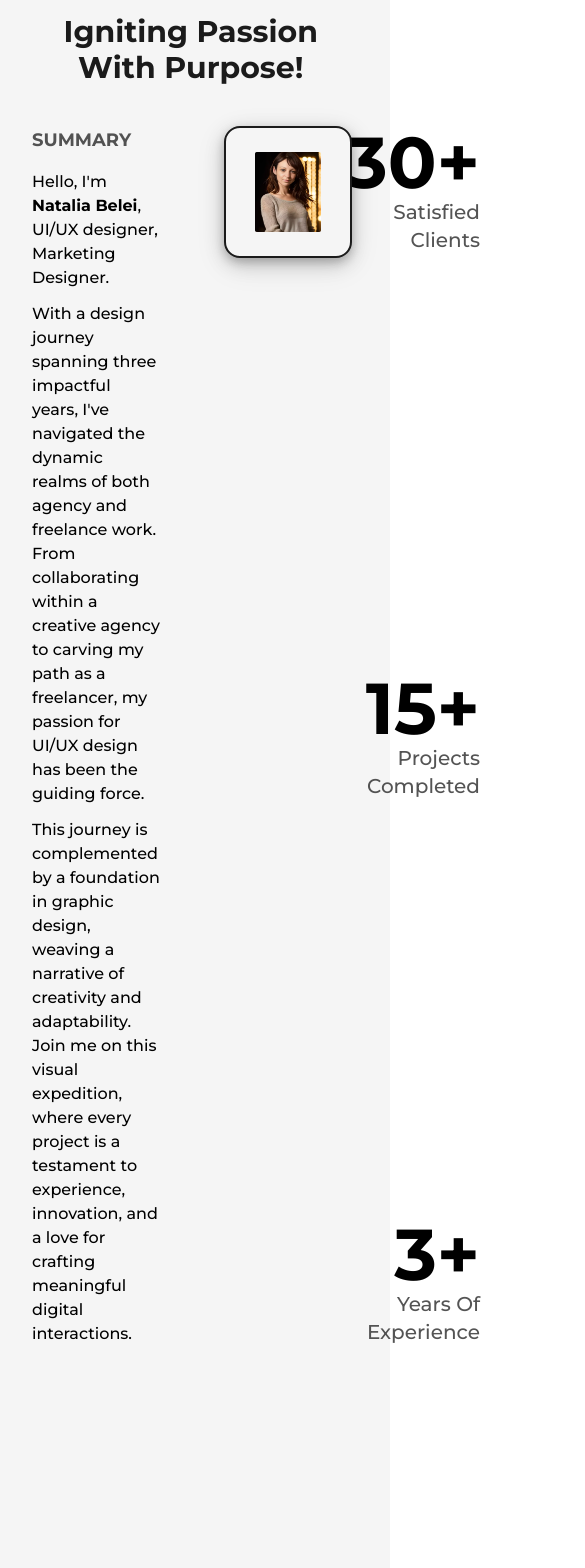
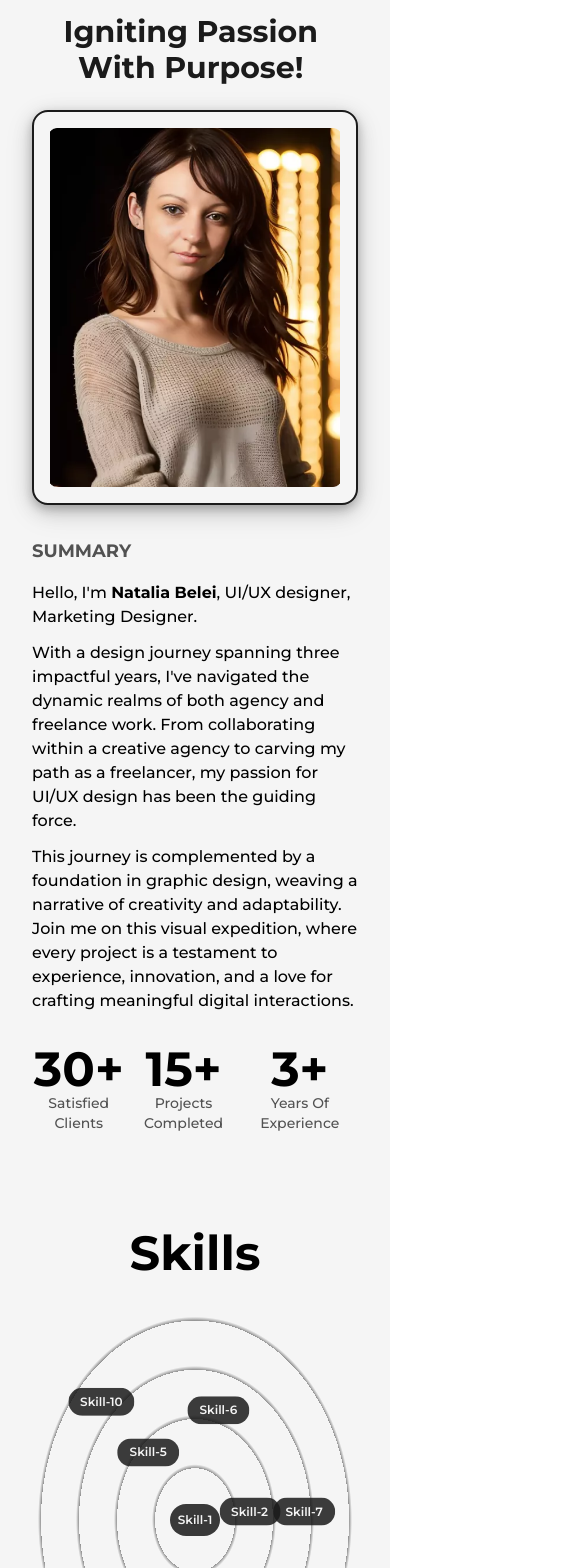
Before and after one commit to natalia-belei/natalia-belei.github.io, a Next.js app in the folder reactportfolio/: page /about in a window 390 px wide. Shown: the part 180-1748 px from the top of the page, 585 px wide, since content can reach past the window. Built offline with nearby package versions, Linux system fonts and the light colour scheme.

Commit message:
Enhance responsiveness of the About page layout

```diff
--- a/reactportfolio/data-config/skills.js
+++ b/reactportfolio/data-config/skills.js
@@ -1,3 +1,10 @@
+export const skillsConfig = {
+    baseRadius: 14, // change this to the radius of the innermost circle
+    numCircles: 2, // change this to the number of circles you want
+    circleSpacing: 14, // increase this value to avoid overlap
+    randomnessFactor: 0.04, // adjust this value to increase or decrease the amount of randomness
+};
+
 export const skillsData = [
     { id: 1, name: "Skill-1" },
     { id: 2, name: "Skill-2" },
--- a/reactportfolio/src/components/LiIcon.js
+++ b/reactportfolio/src/components/LiIcon.js
@@ -1,15 +1,17 @@
-import React from 'react'
-import { motion, useScroll } from "framer-motion"
+import React from 'react';
+import PropTypes from 'prop-types';
+import { motion, useScroll } from "framer-motion";
 
 const LiIcon = ({ reference }) => {
     const { scrollYProgress } = useScroll({
         target: reference,
-        offset: ["start center", "center center"]
+        offset: ["center end", "center center"]
     });
 
     return (
         <figure className='absolute left-0 stroke-dark'>
-            <svg className='-rotate-90' width="75" height="75" viewBox='0 0 100 100'>
+            <svg className='-rotate-90 md:w-[60px] md:h-[60px] xs:w-[40px] xs:h-[40px]'
+                width="75" height="75" viewBox='0 0 100 100'>
                 <circle cx="75" cy="50" r="20" className='stroke-primary stroke-1 fill-none' />
                 <motion.circle
                     cx="75" cy="50" r="20"
@@ -24,4 +26,8 @@ const LiIcon = ({ reference }) => {
     )
 }
 
-export default LiIcon
+LiIcon.propTypes = {
+    reference: PropTypes.object.isRequired,
+};
+
+export default LiIcon;
--- a/reactportfolio/src/components/Skill.js
+++ b/reactportfolio/src/components/Skill.js
@@ -4,8 +4,10 @@ import PropTypes from 'prop-types';
 
 export const Skill = ({ name, x, y }) => {
     return (
-        <motion.div className='flex items-center justify-center rounded-full font-semibold bg-dark text-light
-                py-3 px-6 shadow-dark cursor-pointer absolute'
+        <motion.div className='flex items-center justify-center rounded-full font-semibold bg-dark/95 text-light
+            py-3 px-6 shadow-dark cursor-default absolute
+            lg:py-2 lg:px-4 md:py-1.5 md:px-3 md:text-sm
+            xs:text-xs xs:text-light xs:opacity-[90%]'
             whileHover={{ scale: 1.2 }}
             initial={{ x: 0, y: 0 }}
             whileInView={{ x: x, y: y, transition: { duration: 1.5 } }}
--- a/reactportfolio/src/components/Skills.js
+++ b/reactportfolio/src/components/Skills.js
@@ -1,37 +1,62 @@
-import React from 'react'
-import { motion } from "framer-motion"
-import { Skill } from './Skill'
-import { skillsData } from '../../data-config/skills.js'
+import React from 'react';
+import { motion } from "framer-motion";
+import { Skill } from './Skill';
+import { skillsData } from '../../data-config/skills.js';
+import { skillsConfig } from '../../data-config/skills.js';
 
 const Skills = () => {
-    const circleRadius = 20;
-
     return (
         <>
-            <h2 className='font-bold text-8xl mt-64 w-full text-center'>Skills</h2>
-            <div className='w-full h-screen relative flex items-center justify-center rounded-full bg-circularLight'>
-                <motion.div className='flex items-center justify-center rounded-full font-semibold bg-dark text-light
-                p-8 shadow-dark cursor-pointer'
+            <div className='w-full mt-48 md:mt-32 sm:mt-24'>
+                <h2 className='font-bold text-8xl mb-8 w-full text-center
+                md:text-6xl sm:text-5xl'>Skills</h2>
+
+                <div className='w-full h-screen relative flex items-center justify-center rounded-full bg-circular
+                lg:h-[80vh] md:h-[70vh] sm:h-[60vh] xs:h-[50vh]
+                lg:bg-circularLg md:bg-circularMd sm:bg-circularSm xs:bg-circularXs'>
+                    <motion.div className='flex items-center justify-center rounded-full font-semibold bg-dark/95 text-light
+                    p-8 shadow-dark cursor-default
+                    lg:p-6 md:p-4 xs:p-2 xs:text-xs xs:opacity-[90%]'
                         whileHover={{ scale: 1.2 }}
                     >
                         {skillsData[0]?.name}
                     </motion.div>
 
-                {skillsData.slice(1).map((skill, index, array) => {
-                    const theta = (index / array.length) * 2 * Math.PI; // distribute the skills evenly in a circle
-                    const randomOffset = Math.floor(Math.random() * 11) - 5; // random number between -5 and 5
+                    {skillsData.slice(1).map((skill, index) => {
+                        const positions = calculateSkillPositions(skillsData.slice(1), skillsConfig.numCircles, skillsConfig.baseRadius, skillsConfig.circleSpacing);
                         return (
                             <Skill
                                 key={skill.id}
                                 name={skill.name}
-                            x={`${Math.round(circleRadius * Math.cos(theta)) + randomOffset}vw`}
-                            y={`${Math.round(circleRadius * Math.sin(theta)) + randomOffset}vw`}
+                                x={positions[index].x}
+                                y={positions[index].y}
                             />
                         );
                     })}
                 </div>
+            </div>
+
         </>
     )
+
+    function calculateSkillPositions(skills, numCircles, baseRadius, circleSpacing) {
+        if (numCircles <= 0) {
+            throw new Error('Number of circles must be positive');
+        }
+
+        return skills.map((_, index) => {
+            const circleIndex = Math.floor(index / (skills.length / numCircles));
+            const circleRadius = baseRadius + circleIndex * circleSpacing;
+
+            const skillsPerCircle = Math.ceil(skills.length / numCircles);
+            const theta = ((index % skillsPerCircle) / skillsPerCircle + (Math.random() - 0.5) * skillsConfig.randomnessFactor) * 2 * Math.PI;
+
+            return {
+                x: `${Math.round(circleRadius * Math.cos(theta))}vw`,
+                y: `${Math.round(circleRadius * Math.sin(theta))}vh`,
+            };
+        });
+    }
 }
 
 export default Skills;
--- a/reactportfolio/src/pages/about.js
+++ b/reactportfolio/src/pages/about.js
@@ -29,47 +29,60 @@ const about = () => {
             </Head>
             <main className='flex w-full flex-col items-center justify-center'>
                 <Layout className='pt-16'>
-                    <AnimatedText text={aboutPageConfig.mainTitle} className='mb-10' />
+                    <AnimatedText text={aboutPageConfig.mainTitle} className='mb-16 md:mb-8 sm:mb-6' />
 
-                    <div className='grid w-full grid-cols-8 gap-16'>
-                        <div className='col-span-3 flex flex-col items-start justify-start'>
+                    <div className='grid w-full grid-cols-8 gap-16 sm:gap-8'>
+                        <div className='col-span-3 flex flex-col items-start justify-start
+                            xl:col-span-4 md:col-span-8 md:order-2'>
                             <h2 className='mb-4 text-lg font-bold uppercase text-dark/75'>Summary</h2>
                             {renderSummary()}
                         </div>
 
-                        <div className='col-span-3 flex flex-col items-start justify-start'>
-                            <div className='w-full relative pt-[100%] rounded-2xl border-2 border-solid border-dark bg-light'
+                        <div className='col-span-3 flex flex-col items-start justify-start
+                            xl:col-span-4 md:col-span-8 md:order-1'>
+                            <div className='w-full relative pt-[120%] rounded-2xl border-2 border-solid border-dark bg-light'
                                 style={{ boxShadow: '0px 4px 10px rgba(0, 0, 0, 0.2), 0px 6px 20px rgba(0, 0, 0, 0.15), 0px 8px 30px rgba(0, 0, 0, 0.1)' }}>
                                 <Image
                                     src={aboutPageConfig.profilePicture}
                                     alt={aboutPageConfig.meta.profilePicAlt}
                                     fill="responsive"
-                                    style={{ objectFit: 'contain' }}
-                                    className='rounded-2xl p-6'
+                                    style={{ objectFit: 'cover' }}
+                                    className='rounded-2xl p-8
+                                        lg:p-6 xs:p-4'
                                     priority={true}
                                     sizes='(max-width: 768px) 100vw, (max-width: 1200px) 50vw, 33vw'
                                 />
                             </div>
                         </div>
 
-                        <div className='col-span-2 flex flex-col items-end justify-between'>
-                            <div className='flex flex-col items-end justify-center text-right'>
-                                <span className='inline-block text-7xl font-bold'>
+                        <div className='col-span-2 flex flex-col items-end justify-between
+                            xl:col-span-8 xl:flex-row xl:items-center md:order-3'>
+                            <div className='flex flex-col items-end justify-center
+                                xl:items-center xl:text-center'>
+                                <span className='inline-block text-7xl font-bold
+                                    md:text-6xl sm:text-5xl xs:text-size-4xl'>
                                     <AnimatedNumbers value={aboutPageConfig.satisfiedClients} />+
                                 </span>
-                                <h2 className='text-xl font-medium capitalize text-dark/75'>satisfied clients</h2>
+                                <h2 className='text-xl font-medium capitalize text-dark/75
+                                    md:text-lg sm:text-base xs:text-sm'>satisfied clients</h2>
                             </div>
-                            <div className='flex flex-col items-end justify-center text-right'>
-                                <span className='inline-block text-7xl font-bold'>
+                            <div className='flex flex-col items-end justify-center
+                                xl:items-center xl:text-center'>
+                                <span className='inline-block text-7xl font-bold
+                                    md:text-6xl sm:text-5xl xs:text-size-4xl'>
                                     <AnimatedNumbers value={aboutPageConfig.projectsCompleted} />+
                                 </span>
-                                <h2 className='text-xl font-medium capitalize text-dark/75'>projects completed</h2>
+                                <h2 className='text-xl font-medium capitalize text-dark/75
+                                    md:text-lg sm:text-base xs:text-sm'>projects completed</h2>
                             </div>
-                            <div className='flex flex-col items-end justify-center text-right'>
-                                <span className='inline-block text-7xl font-bold'>
+                            <div className='flex flex-col items-end justify-center
+                                xl:items-center xl:text-center'>
+                                <span className='inline-block text-7xl font-bold
+                                    md:text-6xl sm:text-5xl xs:text-size-4xl'>
                                     <AnimatedNumbers value={aboutPageConfig.yearsOfExperience} />+
                                 </span>
-                                <h2 className='text-xl font-medium capitalize text-dark/75'>years of experience</h2>
+                                <h2 className='text-xl font-medium capitalize text-dark/75
+                                    md:text-lg sm:text-base xs:text-sm'>years of experience</h2>
                             </div>
                         </div>
                     </div>
--- a/reactportfolio/tailwind.config.js
+++ b/reactportfolio/tailwind.config.js
@@ -45,7 +45,10 @@ module.exports = {
       'pulse': 'pulse 2s cubic-bezier(0.4, 0, 0.6, 1) infinite',
     },
     backgroundImage: {
-      circularLight: 'repeating-radial-gradient(rgba(0,0,0,0.4) 2px,#f5f5f5 5px,#f5f5f5 100px);'
+      circular: "repeating-radial-gradient(rgba(0,0,0,0.4) 2px,#f5f5f5 5px,#f5f5f5 100px)",
+      circularLg: "repeating-radial-gradient(rgba(0,0,0,0.4) 2px,#f5f5f5 5px,#f5f5f5 80px)",
+      circularMd: "repeating-radial-gradient(rgba(0,0,0,0.4) 2px,#f5f5f5 5px,#f5f5f5 60px)",
+      circularSm: "repeating-radial-gradient(rgba(0,0,0,0.4) 2px,#f5f5f5 5px,#f5f5f5 40px)",
     }
   },
 
```
Also changed, not shown: reactportfolio/src/components/Experience.js (+12 -5 lines), reactportfolio/src/components/ExperienceDetails.js (+11 -7 lines). Lines whose indentation alone changed are shown as unchanged.
